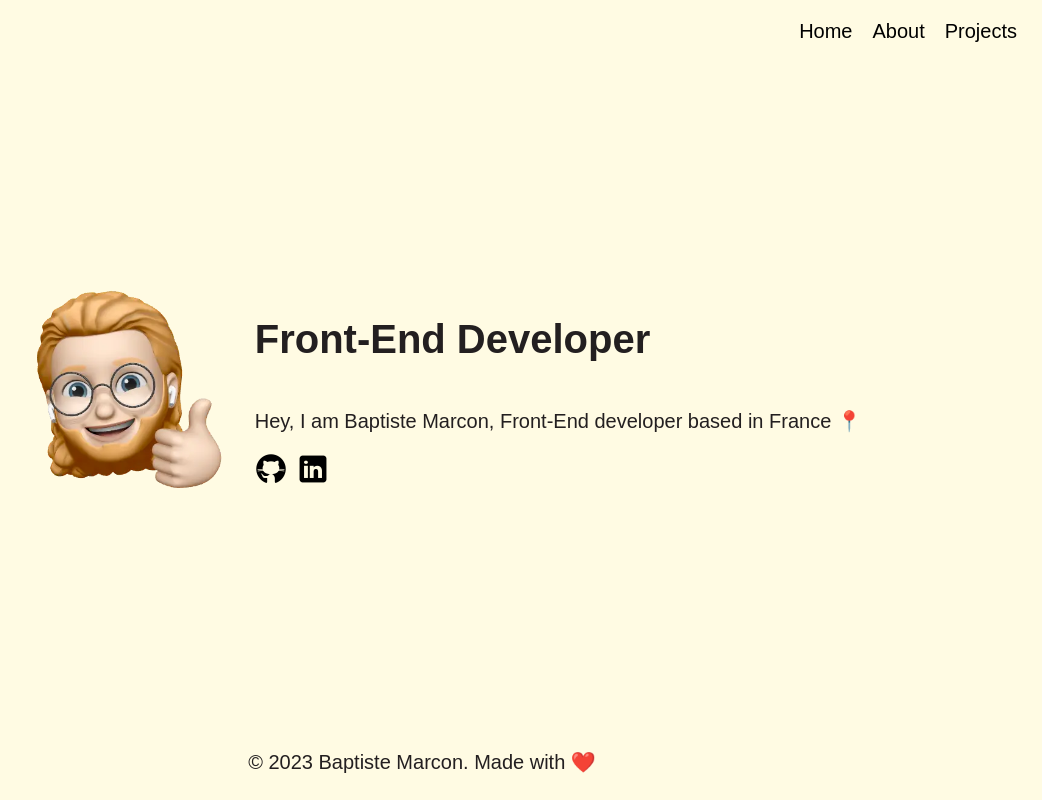
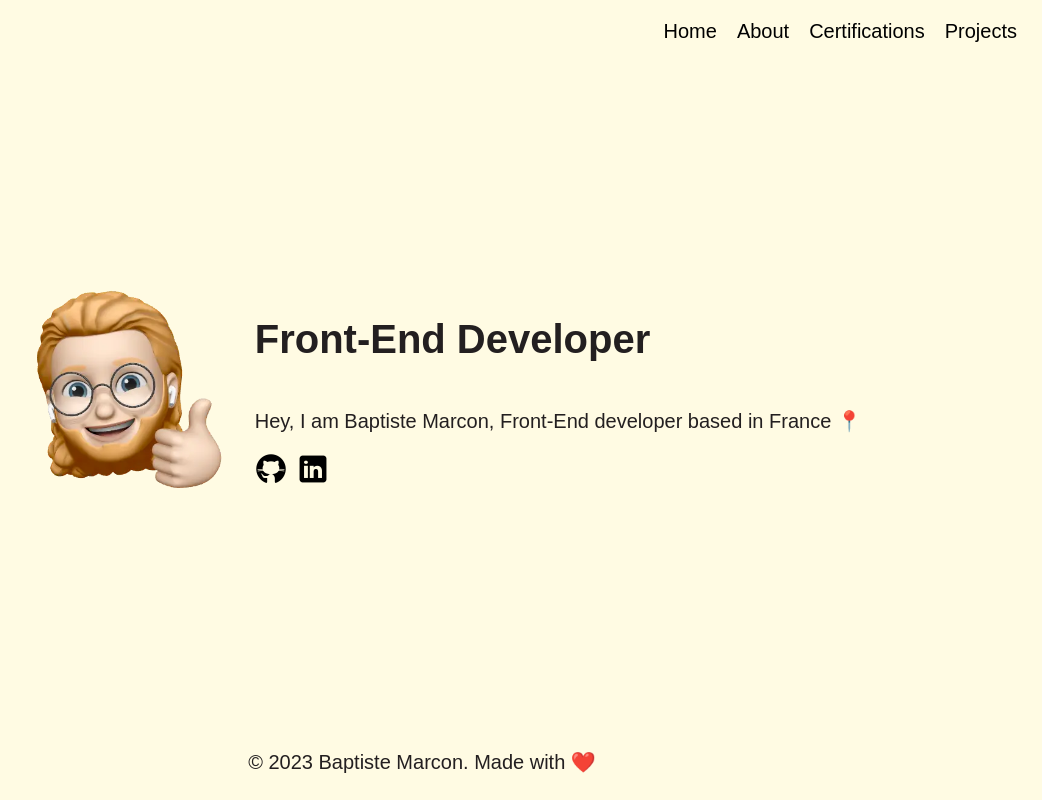
Before and after one commit to baptistemcn/personnal-website, a React (Vite) app: page /en/ in a window 1280 px wide. Shown: the whole page, without its empty margins (238-1280 px from the left). Built offline with nearby package versions, Linux system fonts and the light colour scheme.

Commit message:
feat(certif): create page

```diff
--- a/src/App.tsx
+++ b/src/App.tsx
@@ -3,7 +3,7 @@ import { useTranslation } from "react-i18next";
 import { Navigate, Route, Routes } from "react-router-dom";
 
 import { Footer, Header } from "./components";
-import { About, Home, Projects } from "./pages";
+import { About, Certifications, Home, Projects } from "./pages";
 
 import "./App.css";
 
@@ -50,6 +50,11 @@ function App() {
       ),
     },
     {
+      name: `${t("header.certifications")}`,
+      url: `${t("header.links.certifications")}`,
+      pages: <Certifications title={t("certifications.title")} />,
+    },
+    {
       name: `${t("header.projects")}`,
       url: `${t("header.links.projects")}`,
       pages: <Projects title={t("projects.title")} />,
--- a/src/assets/en.json
+++ b/src/assets/en.json
@@ -3,10 +3,13 @@
     "header": {
       "home": "Home",
       "about": "About",
+      "certifications": "Certifications",
       "projects": "Projects",
       "links": {
         "home": "/en/",
         "about": "/en/about",
+        "certifications": "/fr/certifications",
+
         "projects": "/en/projects"
       }
     },
@@ -20,6 +23,9 @@
       "subtitle": "My Experiences",
       "text": "My name is Baptiste Marcon, and I am a Front-End developer. Passionate about creating interactive and user-friendly experiences, I am constantly exploring new technologies and trends in the web development field. \n\n Currently, I work at NEHS Digital, a company specialized in innovative digital solutions. Through this experience, I have been able to enhance my skills and gain a strong expertise in Front-End development. \n\n I am always seeking new opportunities to collaborate on interesting and challenging projects. Whether it's designing a website, developing an application, or enhancing user experience, I am ready to take on new challenges. \n\n Feel free to browse through my portfolio to explore some of my recent projects. If you are interested in collaboration or have any questions, please don't hesitate to contact me. I would be delighted to connect with you."
     },
+    "certifications": {
+      "title": "In Progress..."
+    },
     "projects": {
       "title": "In Progress..."
     }
--- a/src/assets/fr.json
+++ b/src/assets/fr.json
@@ -3,10 +3,12 @@
     "header": {
       "home": "Accueil",
       "about": "À propos",
+      "certifications": "Certifications",
       "projects": "Projets",
       "links": {
         "home": "/fr/",
         "about": "/fr/a-propos",
+        "certifications": "/fr/certifications",
         "projects": "/fr/projets"
       }
     },
@@ -20,6 +22,9 @@
       "subtitle": "Mes Expériences",
       "text": "Je m'appelle Baptiste Marcon et je suis développeur Front-End. Passionné par la création d'expériences interactives et conviviales, je suis constamment à la recherche de nouvelles technologies et tendances dans le domaine du développement web. \n\n Actuellement, je travaille chez NEHS Digital, une société spécialisée dans les solutions numériques innovantes. Grâce à cette expérience, j'ai pu développer mes compétences et acquérir une solide expertise dans le domaine du développement Front-End. \n\n Je suis constamment en quête de nouvelles opportunités pour collaborer sur des projets intéressants et stimulants. Que ce soit pour la création d'un site web, le développement d'une application ou l'amélioration de l'expérience utilisateur, je suis prêt à relever de nouveaux défis. \n\n N'hésitez pas à parcourir mon portfolio pour découvrir certains de mes projets récents. Si vous êtes intéressé par une collaboration ou si vous avez des questions, n'hésitez pas à me contacter. Je serai ravi d'échanger avec vous."
     },
+    "certifications": {
+      "title": "En cours..."
+    },
     "projects": {
       "title": "En cours..."
     }
--- /dev/null
+++ b/src/pages/Certifications.tsx
@@ -0,0 +1,7 @@
+interface CertificationsProps {
+  title: string;
+}
+
+export const Certifications = ({ title }: CertificationsProps) => {
+  return <h1>{title}</h1>;
+};
--- a/src/pages/index.ts
+++ b/src/pages/index.ts
@@ -1,3 +1,4 @@
 export { About } from "./About";
+export { Certifications } from "./Certifications";
 export { Home } from "./Home";
 export { Projects } from "./Projects";
```
